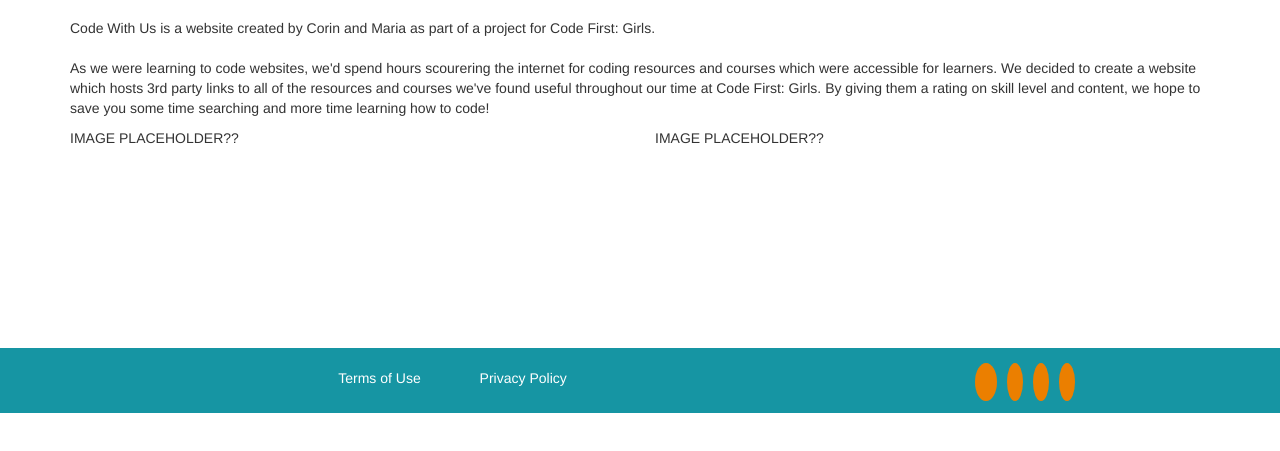
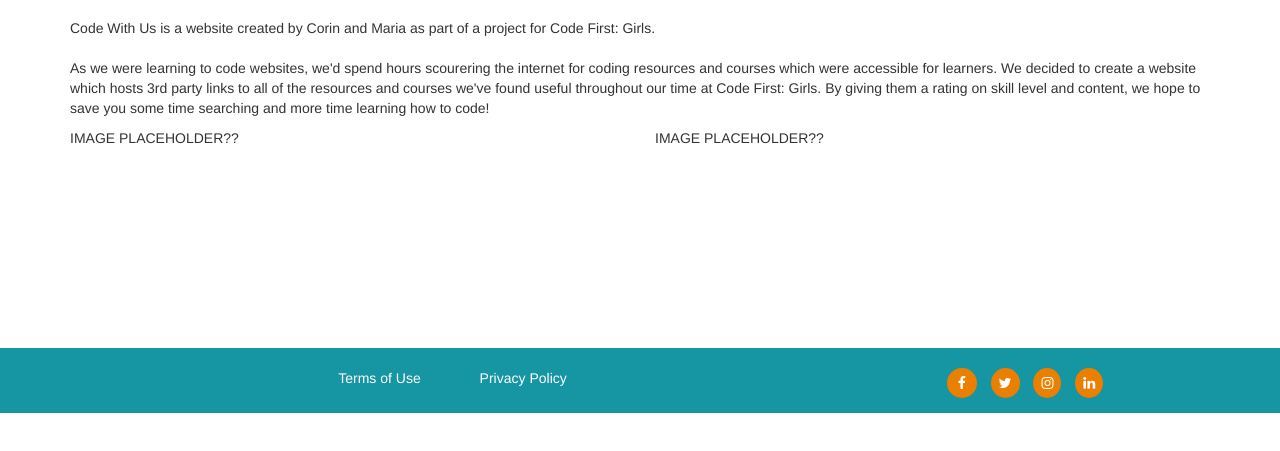
Before and after one commit to corinke/codewithus, a plain HTML site: page about.html in a window 1280 px wide. Shown: the part 197-648 px from the top of the page. Drawn offline with nearby package versions, Linux system fonts and the light colour scheme.

Commit message:
Update about.html

```diff
--- a/about.html
+++ b/about.html
@@ -6,7 +6,8 @@
      <link href="style.css" rel="stylesheet">
       <link rel="stylesheet" href="https://maxcdn.bootstrapcdn.com/bootstrap/3.3.7/css/bootstrap.min.css" integrity="sha384-BVYiiSIFeK1dGmJRAkycuHAHRg32OmUcww7on3RYdg4Va+PmSTsz/K68vbdEjh4u" crossorigin="anonymous">
       <meta name="viewport" content="width=device-width, initial-scale=1">
-      <link href="https://fonts.googleapis.com/css?family=Raleway|Roboto" rel="stylesheet">
+      <link href="https://fonts.googleapis.com/css?family=Pacifico|Raleway|Roboto" rel="stylesheet">
+<link rel="stylesheet" href="https://cdnjs.cloudflare.com/ajax/libs/font-awesome/4.7.0/css/font-awesome.min.css">
    <body>
        <nav class="navbar">
         <div class="container-fluid">
```
